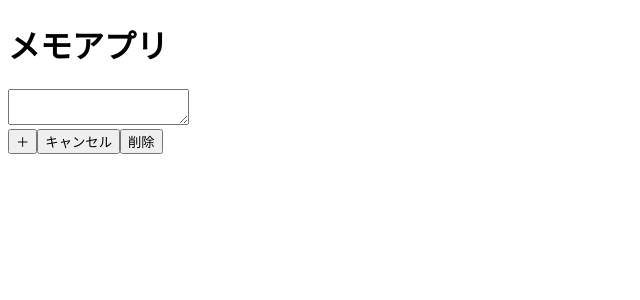
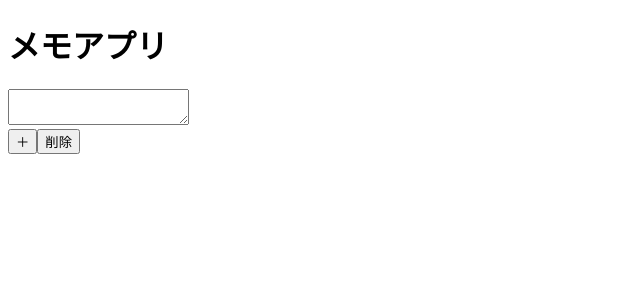
Before and after one commit to shirotamaki/vuecli_memo_app, a Vue app in the folder vuecli_memo_app/: page / in a window 1280 px wide. Shown: the top 300 px of the page, without its empty margins (0-640 px from the left). Built offline with nearby package versions, Linux system fonts and the light colour scheme.

Commit message:
Refactor

```diff
--- a/vuecli_memo_app/src/App.vue
+++ b/vuecli_memo_app/src/App.vue
@@ -24,7 +24,6 @@ export default {
     }
   },
   mounted () {
-    // JSON.parse() は、JSON 文字列を取得し、JavaScriptオブジェクトに変換するこ
     this.memos = JSON.parse(localStorage.getItem('memos')) || []
   },
   methods: {
--- a/vuecli_memo_app/src/components/MemoList.vue
+++ b/vuecli_memo_app/src/components/MemoList.vue
@@ -11,13 +11,13 @@
       <textarea type="text" v-model="text" ref="editor"></textarea>
       <div>
         <span><button class="button" @click="setText" type="submit">{{ '＋' }}</button></span>
-        <span><button class="button" @click="cancel" type="submit">キャンセル</button></span>
+<!--        <span><button class="button" @click="cancel" type="submit">キャンセル</button></span>-->
+<!--        <span><button class="button" @click="cancel" type="submit">キャンセル</button></span>-->
         <span><button class="button" @click="remove" type="submit">削除</button></span>
       </div>
     </form>
   </div>
 </template>
-
 <script>
 export default {
   props: ['memoList'],
@@ -48,6 +48,7 @@ export default {
     },
     remove () {
       this.$emit('delete', this.editIndex)
+      this.cancel ()
     },
   },
 }
```
